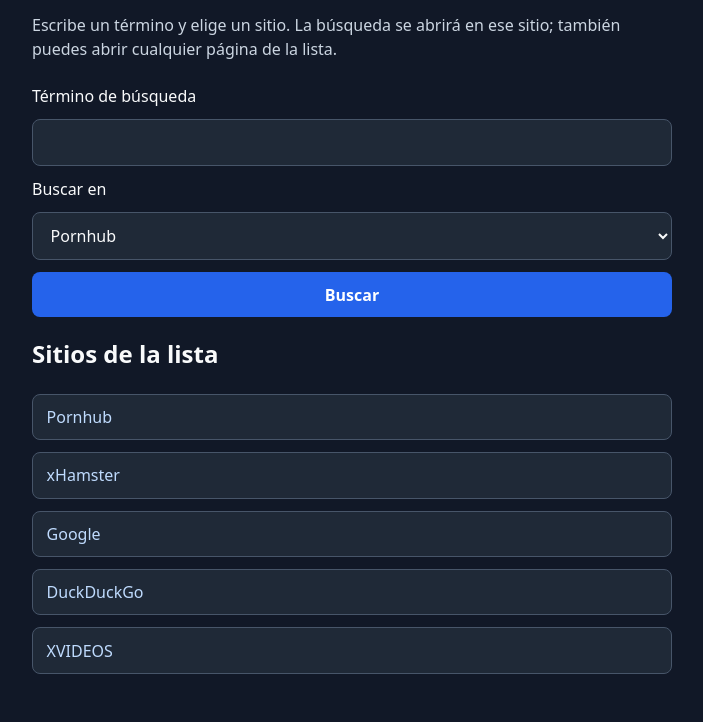
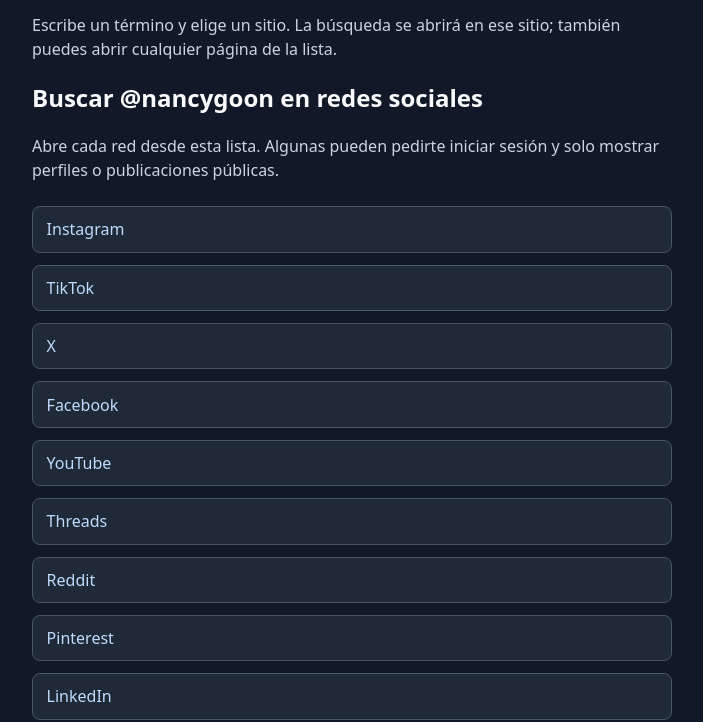
Before and after one commit to nangomona-lgtm/agete-lista, a plain HTML site: page index.html in a window 1280 px wide. Shown: the part 99-821 px from the top of the page, without its empty margins (288-991 px from the left). Drawn offline with Linux system fonts and the light colour scheme.

Commit message:
Add social search links for @nancygoon
Co-authored-by: Copilot <223556219+Copilot@users.noreply.github.com>

```diff
--- a/index.html
+++ b/index.html
@@ -29,13 +29,13 @@
       line-height: 1.5;
     }
 
-    form, .sites {
+    form, .sites, .social-links {
       display: grid;
       gap: .75rem;
       margin-top: 1.5rem;
     }
 
-    input, select, button, .sites a {
+    input, select, button, .sites a, .social-links a {
       box-sizing: border-box;
       width: 100%;
       min-height: 2.8rem;
@@ -58,7 +58,7 @@
       cursor: pointer;
     }
 
-    .sites a {
+    .sites a, .social-links a {
       display: flex;
       align-items: center;
       color: #bfdbfe;
@@ -66,7 +66,8 @@
       background: #1f2937;
     }
 
-    .sites a:hover, .sites a:focus-visible {
+    .sites a:hover, .sites a:focus-visible,
+    .social-links a:hover, .social-links a:focus-visible {
       border-color: #93c5fd;
       text-decoration: underline;
     }
@@ -76,6 +77,24 @@
   <main>
     <h1>Búsqueda rápida</h1>
     <p>Escribe un término y elige un sitio. La búsqueda se abrirá en ese sitio; también puedes abrir cualquier página de la lista.</p>
+
+    <section aria-labelledby="social-title">
+      <h2 id="social-title">Buscar @nancygoon en redes sociales</h2>
+      <p>Abre cada red desde esta lista. Algunas pueden pedirte iniciar sesión y solo mostrar perfiles o publicaciones públicas.</p>
+      <nav class="social-links" aria-label="Buscar @nancygoon en redes sociales">
+        <a href="https://www.instagram.com/nancygoon/" target="_blank" rel="noopener noreferrer">Instagram</a>
+        <a href="https://www.tiktok.com/@nancygoon" target="_blank" rel="noopener noreferrer">TikTok</a>
+        <a href="https://x.com/nancygoon" target="_blank" rel="noopener noreferrer">X</a>
+        <a href="https://www.facebook.com/search/top/?q=%40nancygoon" target="_blank" rel="noopener noreferrer">Facebook</a>
+        <a href="https://www.youtube.com/results?search_query=%40nancygoon" target="_blank" rel="noopener noreferrer">YouTube</a>
+        <a href="https://www.threads.net/search?q=%40nancygoon" target="_blank" rel="noopener noreferrer">Threads</a>
+        <a href="https://www.reddit.com/search/?q=%40nancygoon" target="_blank" rel="noopener noreferrer">Reddit</a>
+        <a href="https://www.pinterest.com/search/pins/?q=%40nancygoon" target="_blank" rel="noopener noreferrer">Pinterest</a>
+        <a href="https://www.linkedin.com/search/results/all/?keywords=%40nancygoon" target="_blank" rel="noopener noreferrer">LinkedIn</a>
+        <a href="https://www.twitch.tv/search?term=%40nancygoon" target="_blank" rel="noopener noreferrer">Twitch</a>
+        <a href="https://www.snapchat.com/add/nancygoon" target="_blank" rel="noopener noreferrer">Snapchat</a>
+      </nav>
+    </section>
 
     <form id="search-form">
       <label for="term">Término de búsqueda</label>
```
